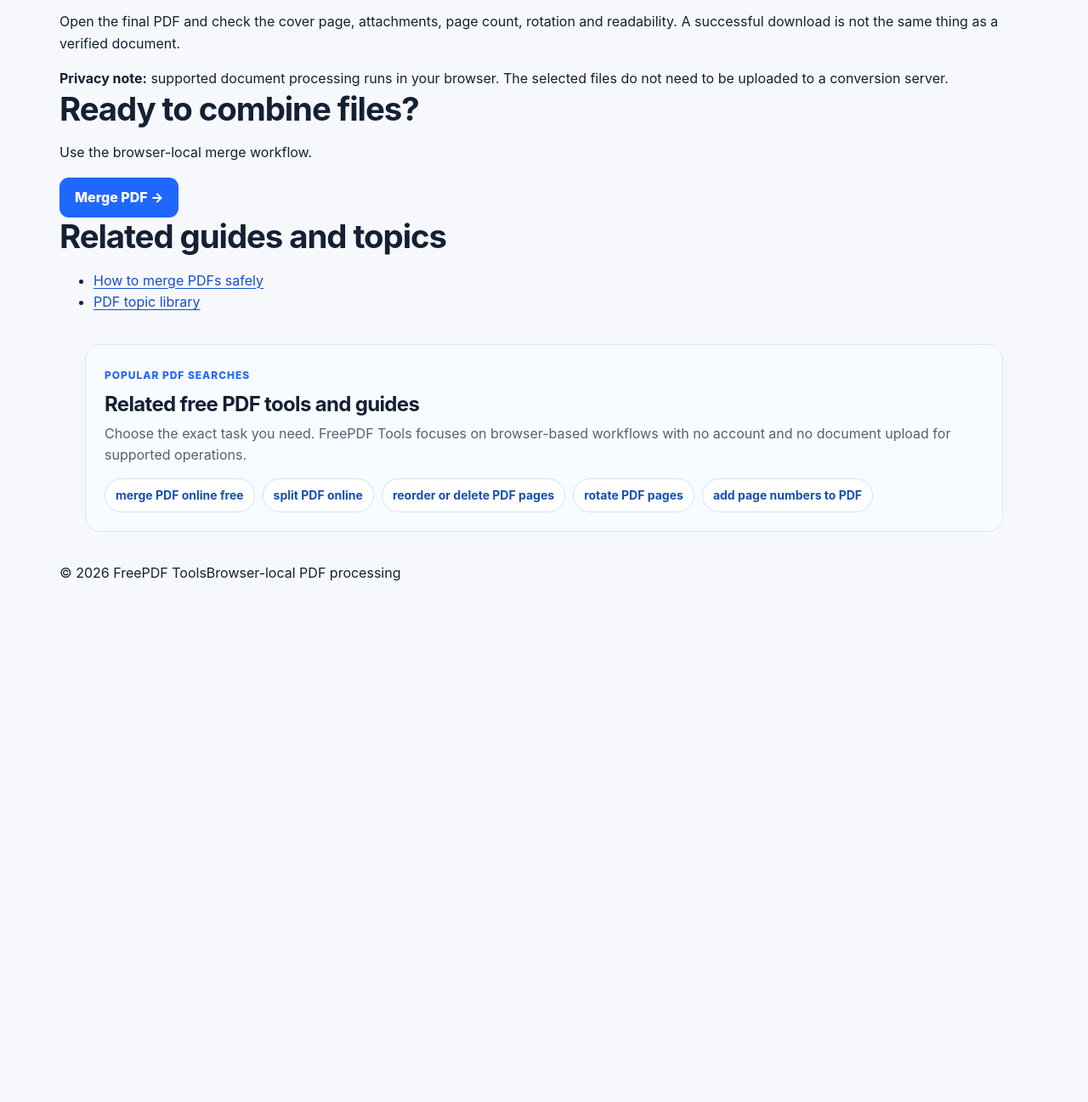
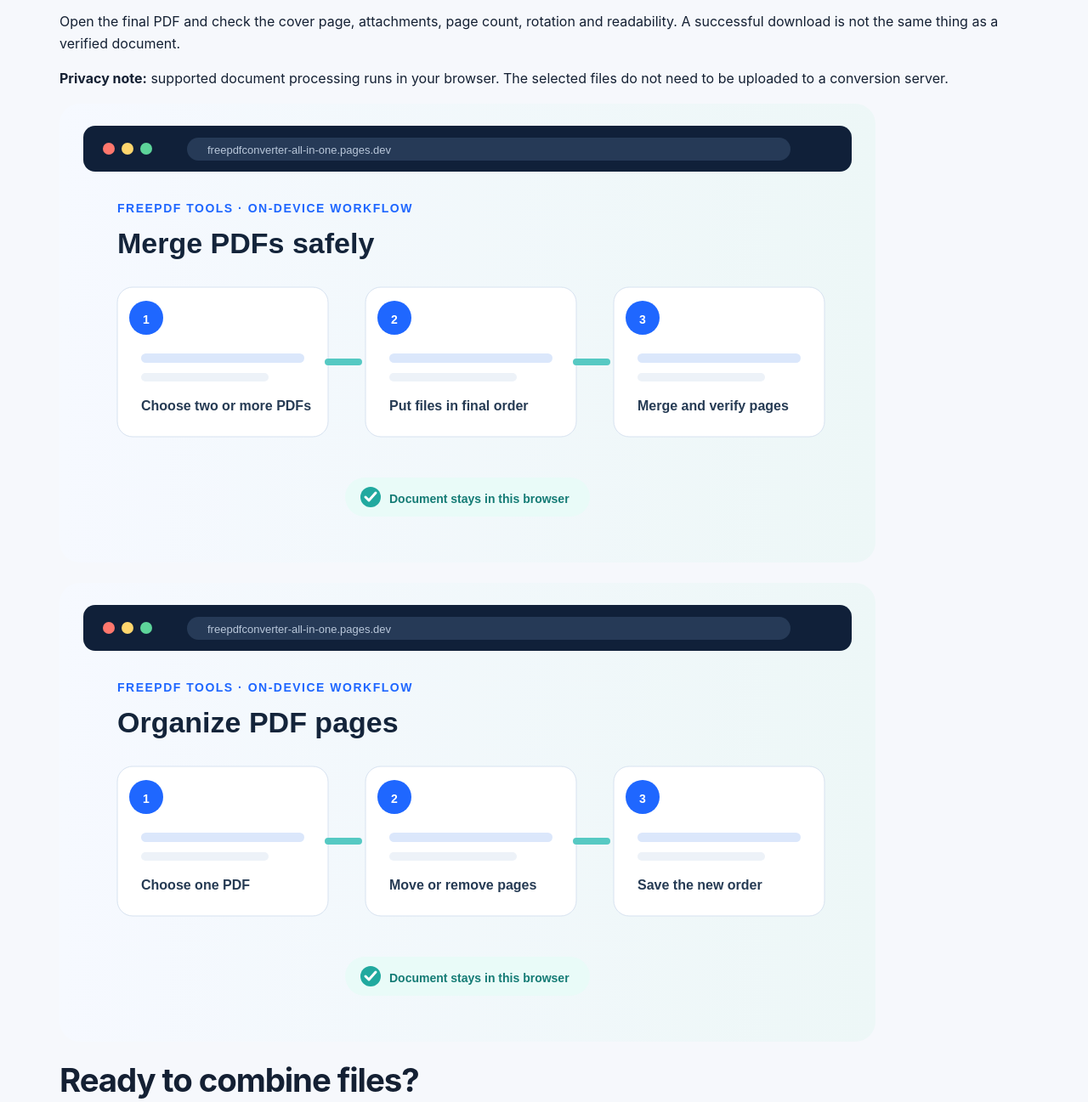
Before and after one commit to nagapurinarayana-ship-it/freepdfconverter, a website: page guides/merge-pdf-on-phone.html in a window 1280 px wide. Shown: the part 916-2213 px from the top of the page at 85% size. Before the commit the page ends 1604 px from the top, so only its background shows below. Drawn offline with Linux system fonts and the light colour scheme.

Commit message:
Add instructional images to guide

```diff
--- a/guides/merge-pdf-on-phone.html
+++ b/guides/merge-pdf-on-phone.html
@@ -16,6 +16,10 @@
 <h2>Watch mobile memory</h2><p>Several camera scans or large image-heavy PDFs can use significant browser memory. If the phone becomes slow, merge smaller groups first and then combine the intermediate PDFs.</p>
 <h2>Review the result</h2><p>Open the final PDF and check the cover page, attachments, page count, rotation and readability. A successful download is not the same thing as a verified document.</p>
 <div class="notice"><strong>Privacy note:</strong> supported document processing runs in your browser. The selected files do not need to be uploaded to a conversion server.</div>
+<div data-guide-images="2">
+<p><img src="../assets/images/guides/merge-pdf-safely-steps.svg" alt="Steps for merging PDF files" width="960" height="540"></p>
+<p><img src="../assets/images/guides/organize-pdf-pages-steps.svg" alt="Steps for organizing PDF pages" width="960" height="540"></p>
+</div>
 <div class="tool-cta"><div><h2>Ready to combine files?</h2><p>Use the browser-local merge workflow.</p></div><a class="button" href="../tools/merge-pdf">Merge PDF →</a></div>
 <div class="related-guides"><h2>Related guides and topics</h2><ul><li><a href="merge-pdf-safely">How to merge PDFs safely</a></li><li><a href="../topics/">PDF topic library</a></li></ul></div>
 </article></main><footer class="site-footer"><div class="container"><div class="footer-bottom"><span>© <span data-current-year></span> FreePDF Tools</span><span>Browser-local PDF processing</span></div></div></footer>
```
